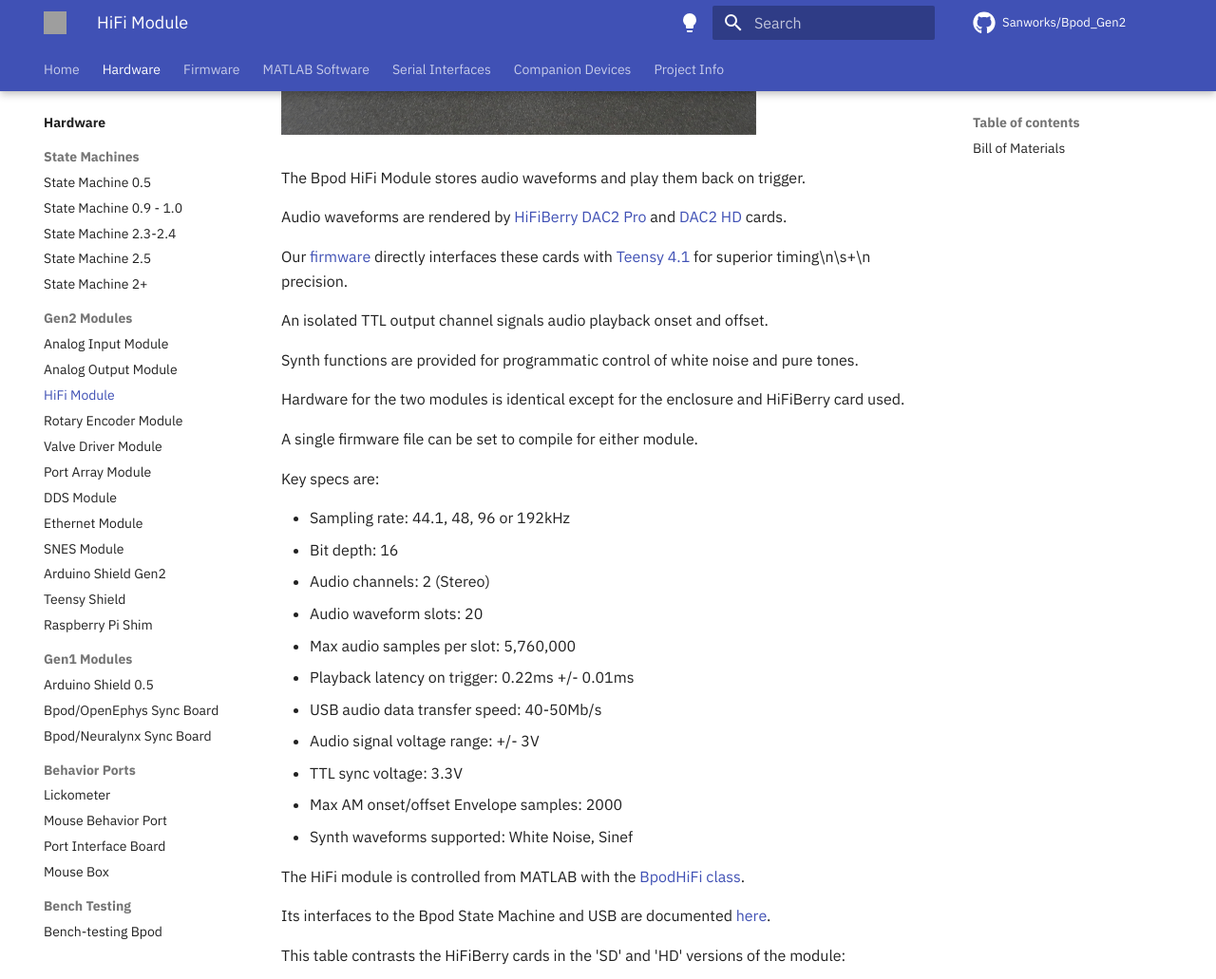
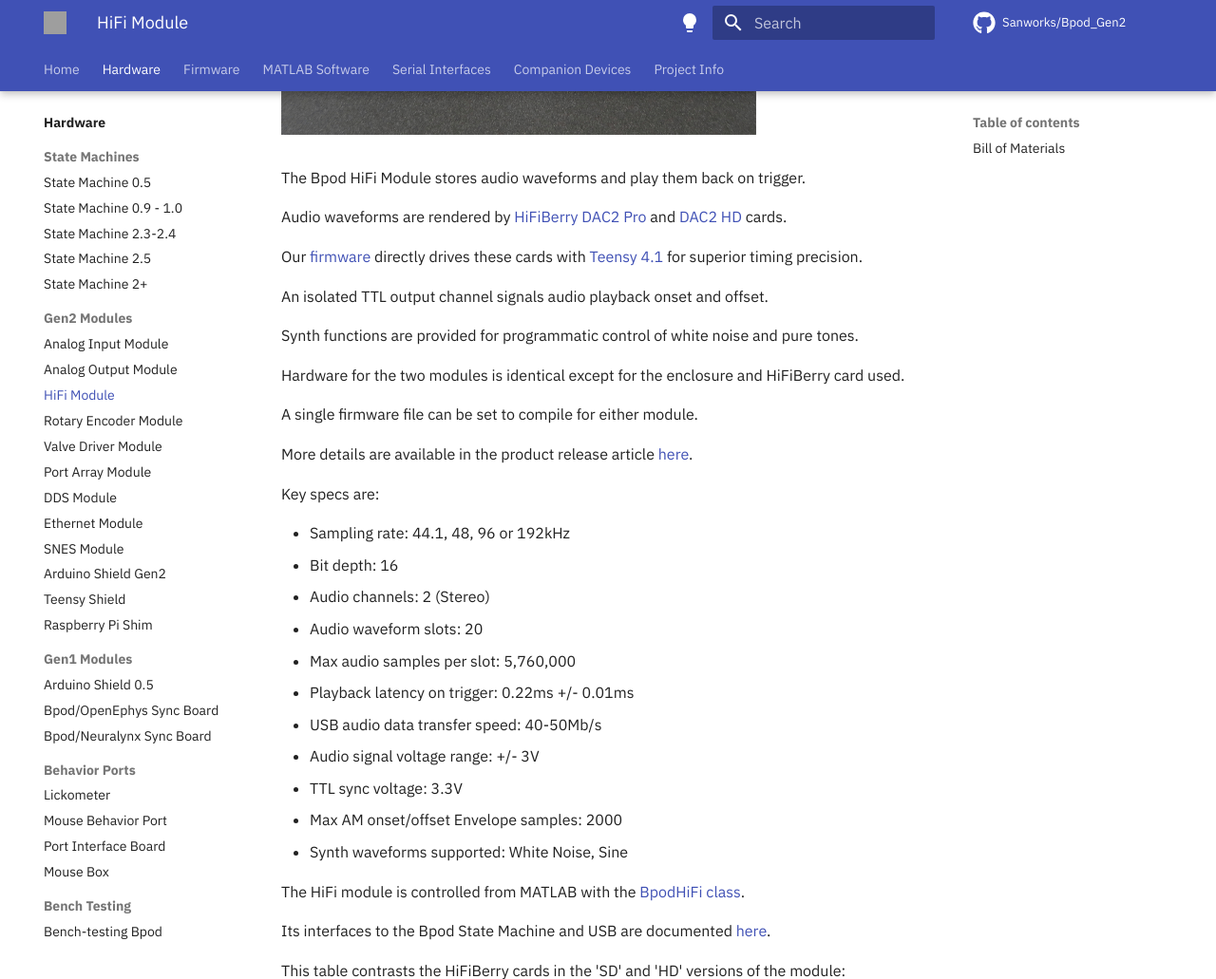
Before and after one commit to sanworks/Bpod_Wiki, an MkDocs documentation site: the page built from docs/assembly/hifi-module-assembly.md, in a window 1280 px wide and 1400 px high, scrolled down 586 px, cut to the strip 0-1031 px from the top of the window. Shown: the whole strip at 95% size. Built offline with MkDocs 1.6.1 and Material for MkDocs 9.7.7, drawn with Linux system fonts in a browser that asks for light colours; some web fonts are replaced; comment, search, counter and statistics services are not loaded; grey boxes are pictures that could not be loaded.

Commit message:
-Updated assembly information for state machine 0.5 and several modules

```diff
--- a/docs/assembly/hifi-module-assembly.md
+++ b/docs/assembly/hifi-module-assembly.md
@@ -4,7 +4,7 @@
 
 Audio waveforms are rendered by [HiFiBerry](https://www.google.com/url?q=https%3A%2F%2Fwww.hifiberry.com%2F&sa=D&sntz=1&usg=AOvVaw0MmWWvePk-wEiPqorUFfaO) [DAC2 Pro](https://www.google.com/url?q=https%3A%2F%2Fwww.hifiberry.com%2Fdocs%2Fdata-sheets%2Fdatasheet-dac2-pro%2F&sa=D&sntz=1&usg=AOvVaw2UpAYi7CokH-lqQp_sSOAo) and [DAC2 HD](https://www.google.com/url?q=https%3A%2F%2Fwww.hifiberry.com%2Fdocs%2Fdata-sheets%2Fdatasheet-dac-hd%2F&sa=D&sntz=1&usg=AOvVaw15LwCjfSITr3cyBx33L5hl) cards.
 
-Our [firmware](https://www.google.com/url?q=https%3A%2F%2Fgithub.com%2Fsanworks%2FBpod_HiFi_Firmware&sa=D&sntz=1&usg=AOvVaw2ZMAy5LNY3KO1RRxuJC9g3) directly interfaces these cards with [Teensy 4.1](https://www.google.com/url?q=https%3A%2F%2Fwww.pjrc.com%2Fstore%2Fteensy41.html&sa=D&sntz=1&usg=AOvVaw0Ix4K9Z2Inj9R6DoE9DxJP) for superior timing\n\s+\n precision.
+Our [firmware](https://www.google.com/url?q=https%3A%2F%2Fgithub.com%2Fsanworks%2FBpod_HiFi_Firmware&sa=D&sntz=1&usg=AOvVaw2ZMAy5LNY3KO1RRxuJC9g3) directly drives these cards with [Teensy 4.1](https://www.google.com/url?q=https%3A%2F%2Fwww.pjrc.com%2Fstore%2Fteensy41.html&sa=D&sntz=1&usg=AOvVaw0Ix4K9Z2Inj9R6DoE9DxJP) for superior timing precision.
 
 An isolated TTL output channel signals audio playback onset and offset.
 
@@ -13,6 +13,8 @@
 Hardware for the two modules is identical except for the enclosure and HiFiBerry card used.
 
 A single firmware file can be set to compile for either module.
+
+More details are available in the product release article [here](https://sanworks.io/news/viewArticle.php?articleID=HiFi01).
 
 Key specs are:
 
@@ -26,7 +28,7 @@
 - Audio signal voltage range: +/- 3V
 - TTL sync voltage: 3.3V
 - Max AM onset/offset Envelope samples: 2000
-- Synth waveforms supported: White Noise, Sinef
+- Synth waveforms supported: White Noise, Sine
 
 The HiFi module is controlled from MATLAB with the [BpodHiFi class](../module-documentation/hifi-module.md).
 
```
Also changed, not shown: docs/assembly/analog-input-module-assembly.md (+2 -2 lines), docs/assembly/analog-output-module-assembly.md (+1 -1 lines), docs/assembly/index.md (+1 -1 lines), docs/assembly/port-array-module-assembly.md (+2 -0 lines), docs/assembly/state-machine-assembly-0_5.md (+17 -26 lines).
